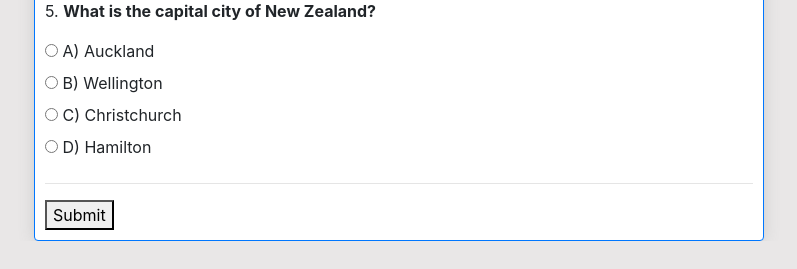
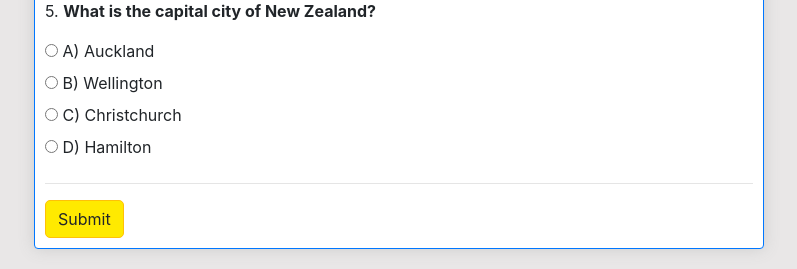
Before and after one commit to MGW-GH/Hackathon3, a Django app: page /quiz/ in a window 1280 px wide. Shown: the part 1124-1393 px from the top of the page, without its empty margins (241-1038 px from the left). Before the commit the page ends 1365 px from the top, so only its background shows below. Run offline with Django 4.2, Linux system fonts and the light colour scheme; a user stored in the database is signed in; data comes from the database, SQL or seed files in the repository; both versions use the stored data as it was after the commit; some libraries are stand-ins or nearby versions.

Commit message:
add: authentication on quiz page if user signed out

```diff
--- a/static/css/style.css
+++ b/static/css/style.css
@@ -70,8 +70,7 @@ h1,h2,h3,h4,h5,h6{
   }
 
 .question-card{
-	margin: auto!important;
-	margin-bottom: 4px;
+	margin-bottom: 20px;
 }
 
 .quiz-page-header{
--- a/templates/quiz.html
+++ b/templates/quiz.html
@@ -10,8 +10,8 @@
                 <img src="/static/images/quizzard-img.webp" alt="Quizard character">
             </div>
         </div>
-        <div class="box-element question-card mx-auto ">
-
+        <div class="box-element question-card mx-auto">
+            {% if user.is_authenticated %}
             <form method="post" id="quiz-form">
                 {% csrf_token %}
                 {% for question in questions %}
@@ -29,16 +29,15 @@
                 <hr>
                 {% endfor %}
 
-                <button type="submit">Submit</button>
+                <button type="submit" class="btn btn-warning">Submit</button>
             </form>
-
+            {% else %}
+            <p>You must be signed in to take the quiz.</p>
+            <a href="{% url 'login' %}" class="btn btn-warning">Login/Signup</a>
+            {% endif %}
         </div>
     </div>
 
 </div>
 
 {% endblock content %}
-
-<!-- {% if user.is_authenticated %}
-			{% else %}
-			{% endif %} -->
```
Also changed, not shown: db.sqlite3. Lines whose indentation alone changed are shown as unchanged.
